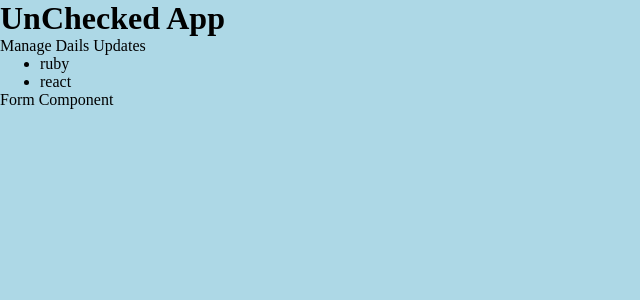
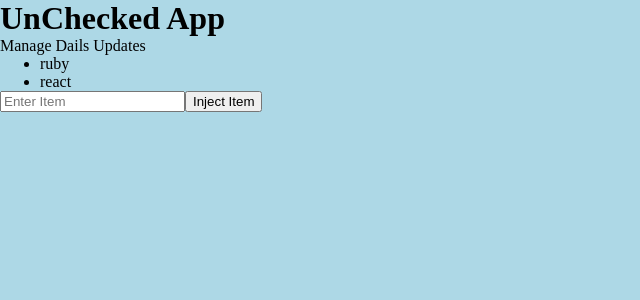
Before and after one commit to yugeshpalvai21/reactflow, a React app: page / in a window 1280 px wide. Shown: the top 300 px of the page, without its empty margins (0-640 px from the left). Built offline with nearby package versions, Linux system fonts and the light colour scheme.

Commit message:
UnChecked App - handles Item Submission Form

```diff
--- a/src/app.jsx
+++ b/src/app.jsx
@@ -23,6 +23,35 @@ const Items = (props) => (
     </div>
 )
 
+class ItemForm extends React.Component {
+    constructor(props) {
+        super(props);
+        this.handleSubmit = this.handleSubmit.bind(this);
+    }
+
+    handleSubmit(e)  {
+        e.preventDefault();
+        const inputElement = e.target.children[0];
+        if(inputElement.value.trim().length <= 2) {
+            alert('enter minimum length 3');
+        } else {
+            this.props.setItem(inputElement.value);
+            inputElement.value = "";
+        }
+    }
+
+    render() {
+        return (
+            <div>
+                <form onSubmit={this.handleSubmit}>
+                    <input type="text" name="search_text" id="search_text" placeholder="Enter Item" />
+                    <input type="submit" value="Inject Item" />
+                </form>
+            </div>
+        )
+    }
+}
+
 
 class UnChecked extends React.Component {
     constructor(props) {
@@ -30,13 +59,23 @@ class UnChecked extends React.Component {
         this.state = {
             items: [{id: 123, title: 'ruby'}, {id: 345, title: 'react'}]
         }
+        this.setItem = this.setItem.bind(this);
     }
+
+    setItem(item) {
+        this.setState((prevState) => {
+            return {
+                items: [...prevState.items,{id: Math.random(), title: item}]
+            }
+        })
+    }
+
     render() {
         return (
             <div>
                 <Header />
                 <Items items={this.state.items}/>
-                <div>Form Component</div>
+                <ItemForm setItem={this.setItem} />
             </div>
         )
     }
```
